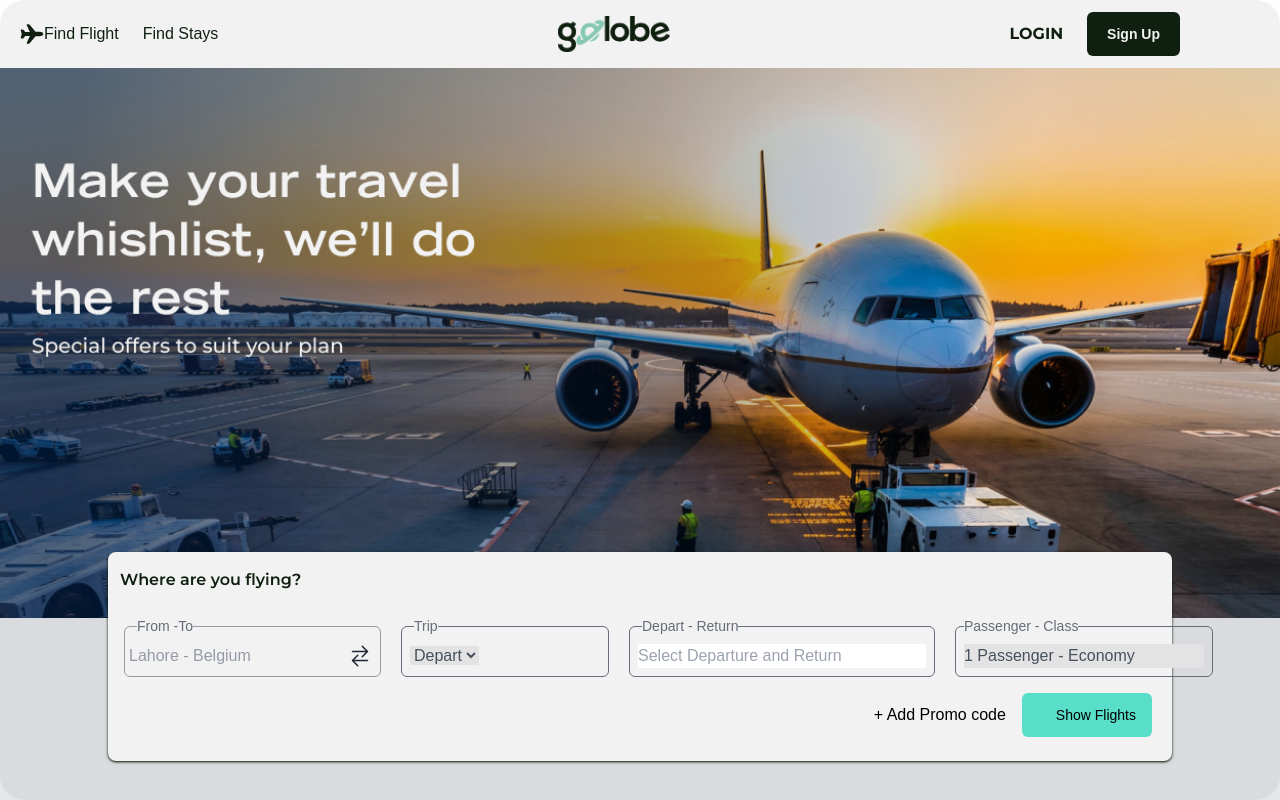
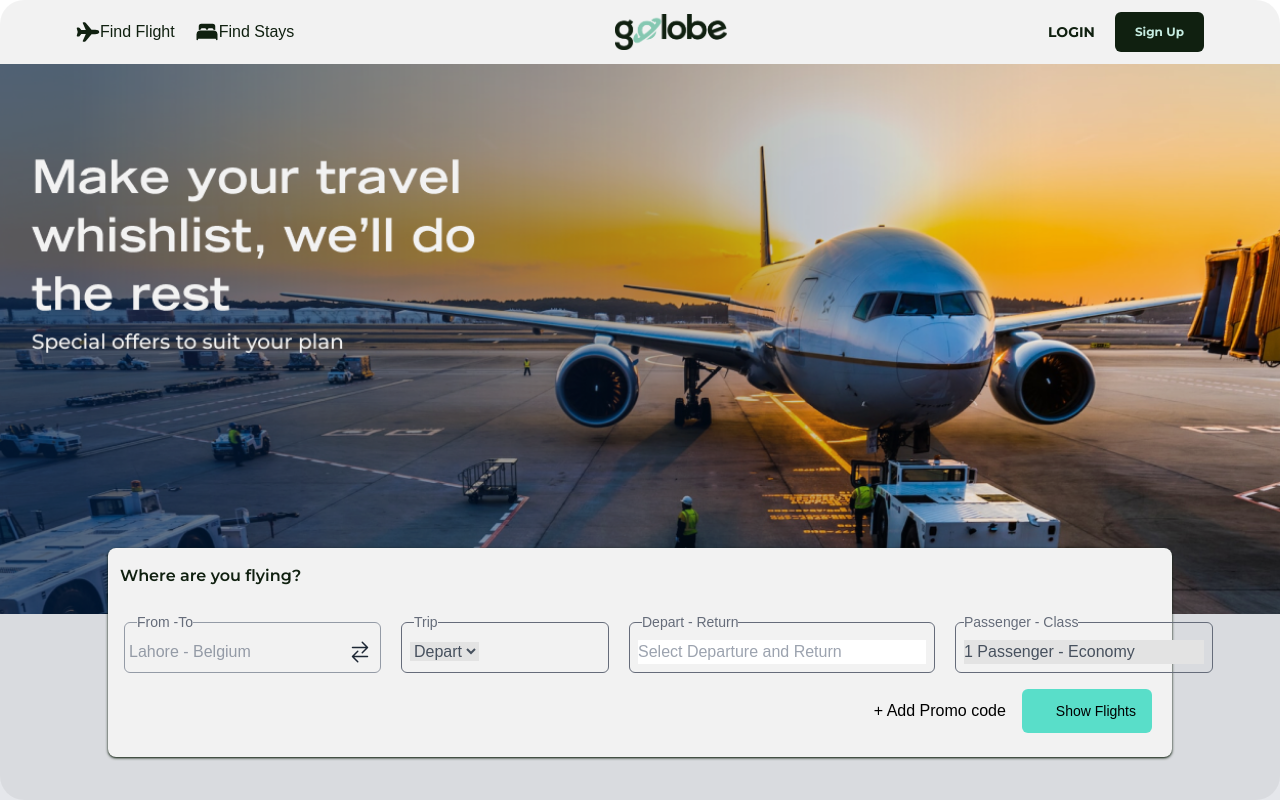
Before and after one commit to Heritagify/Travelling-Website, a React (Vite) app: page /flight in a window 1280 px wide. Shown: the top 800 px of the page. Built offline with nearby package versions, Linux system fonts and the light colour scheme; some icons are missing; a web font is replaced by a local one.

Commit message:
working on the navbars

```diff
--- a/src/Home.jsx
+++ b/src/Home.jsx
@@ -6,7 +6,7 @@ import DateSelector from './components/Dateselector.jsx';
 import TripOption from './components/TripOption.jsx';
 import Passenger from './components/Passenger.jsx';
 import Places from './Places.jsx';
-import Navbar1 from './components/Navbar1.jsx';
+import HomeNav from './components/HomeNav.jsx';
 import Footer from './components/Footer.jsx';
 
 
@@ -21,7 +21,7 @@ const Home = () => {
         <div className="rounded-3xl absolute inset-0 bg-black bg-opacity-30"></div>
 
         {/* Navigation */}
-        <Navbar1 />
+        <HomeNav />
 
 
         {/* Introduction */}
--- a/src/components/FlightNav.jsx
+++ b/src/components/FlightNav.jsx
@@ -2,6 +2,7 @@ import { useState } from 'react';
 import { IoAirplane, IoBed } from 'react-icons/io5';
 import { FaTimes, FaBars } from 'react-icons/fa';
 import { Link } from 'react-router-dom';
+// import Spinner from "../components/Spinner"
 
 import logo from '../assets/footLogo.png';
 
@@ -12,7 +13,11 @@ const MobileNav = ({ isOpen, toggle }) => (
       <FaTimes className="text-white text-2xl cursor-pointer" onClick={toggle} />
     </div>
     <div className="flex flex-col items-center">
-      <img src={logo} alt="Logo" className="mb-4" />
+      <img
+       src={logo}
+       alt="Logo"
+       className="mb-4 cursor-pointer"
+      />
       <h1 className="flex text-white text-2xl mb-4">
         <IoAirplane className="mr-2" />
         Find Flight
@@ -22,8 +27,10 @@ const MobileNav = ({ isOpen, toggle }) => (
         Find Stays
       </h1>
       <div className=" font-bold space-x-5 items-center space-y-2">
-        <button className="text-white px-8 text-center rounded-3xl py-2 cursor-pointer">LOGIN</button>
-        <button className="text-blackGreen bg-white rounded-3xl px-10 py-2">Sign Up</button>
+        <Link to="../login" className=" text-white px-8 text-center border-2 rounded-3xl py-2">LOGIN</Link>
+          <Link to="/signUp.jsx">
+          <button className="text-blackGreen bg-white rounded-3xl px-10 py-2">Sign Up</button>
+          </Link>
       </div>
     </div>
   </div>
@@ -38,28 +45,37 @@ const FlightNav = () => {
     <div className="relative bg-white">
       {/* Mobile Navigation */}
       <div className="sm:hidden absolute flex justify-between w-96 top-5 left-5">
-        <img src={logo} alt="Logo" />
+        <img
+         src={logo}
+         alt="Logo"
+         className='w-24 md:w-28 cursor-pointer'
+        />
         <FaBars className="text-white text-2xl cursor-pointer" onClick={toggleMobileNav} />
       </div>
 
       {/* Desktop Navigation */}
-      <nav className="hidden sm:flex justify-between p-3 items-center px-5 ">
-        <div className="flex space-x- text-blackGreen">
-          <h1 className="flex space-x-3">
-            <IoAirplane className="text-blackGreen text-2xl" />Find Flight
+      <nav className="hidden sm:flex text-blackGreen justify-between p-3 mx-16 items-center">
+        <div className="flex space-x-5">
+          <h1 className="flex space-x-4">
+            <IoAirplane className="text-2xl" />Find Flight
           </h1>
           <h1 className="flex space-x-4">
-            <IoBed className="text-white text-2xl" />Find Stays
+            <IoBed className="text-2xl" />Find Stays
           </h1>
         </div>
-        <div className="flex justify-center w-28 space-x-5">
-        <img src={logo}/>
+        <div className="flex justify-center space-x-5">
+        <img
+         src={logo}
+         alt="Logo"
+         className='w-24 md:w-28 cursor-pointer'/>
         </div>
-        <div className="flex font-bold space-x-6 items-center mr-20">
-          <Link to="../Login.jsx">
-            <button className="cursor-pointer font-monts text-blackGreen ">LOGIN</button>
+        <div className="flex font-bold space-x-5 items-center">
+          <Link to="/login">
+            <button className="cursor-pointer font-monts text-sm">LOGIN</button>
           </Link>
-          <button className="text-white font-bold bg-blackGreen text-sm rounded-md px-5 p-3">Sign Up</button>
+          <Link to="/signUp">
+            <button className="text-lightMint font-monts text-xs font-bold bg-blackGreen rounded-md p-3 px-5">Sign Up</button>
+          </Link>
         </div>
       </nav>
 
--- a/src/components/Navbar1.jsx
+++ b/src/components/HomeNav.jsx
@@ -32,7 +32,7 @@ const MobileNav = ({ isOpen, toggle }) => (
   </div>
 );
 
-const Navbar1 = () => {
+const HomeNav = () => {
   const [mobileNavOpen, setMobileNavOpen] = useState(false);
 
   const toggleMobileNav = () => setMobileNavOpen(!mobileNavOpen);
@@ -73,4 +73,4 @@ const Navbar1 = () => {
   );
 };
 
-export default Navbar1;
+export default HomeNav;
```
